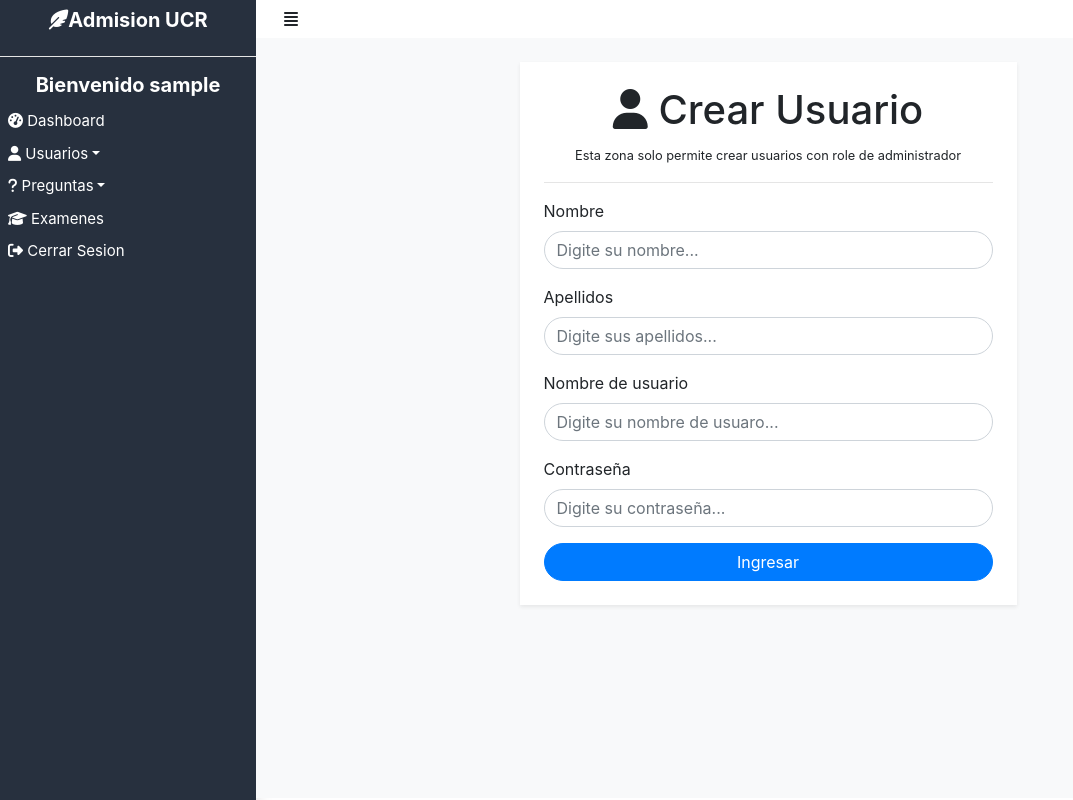
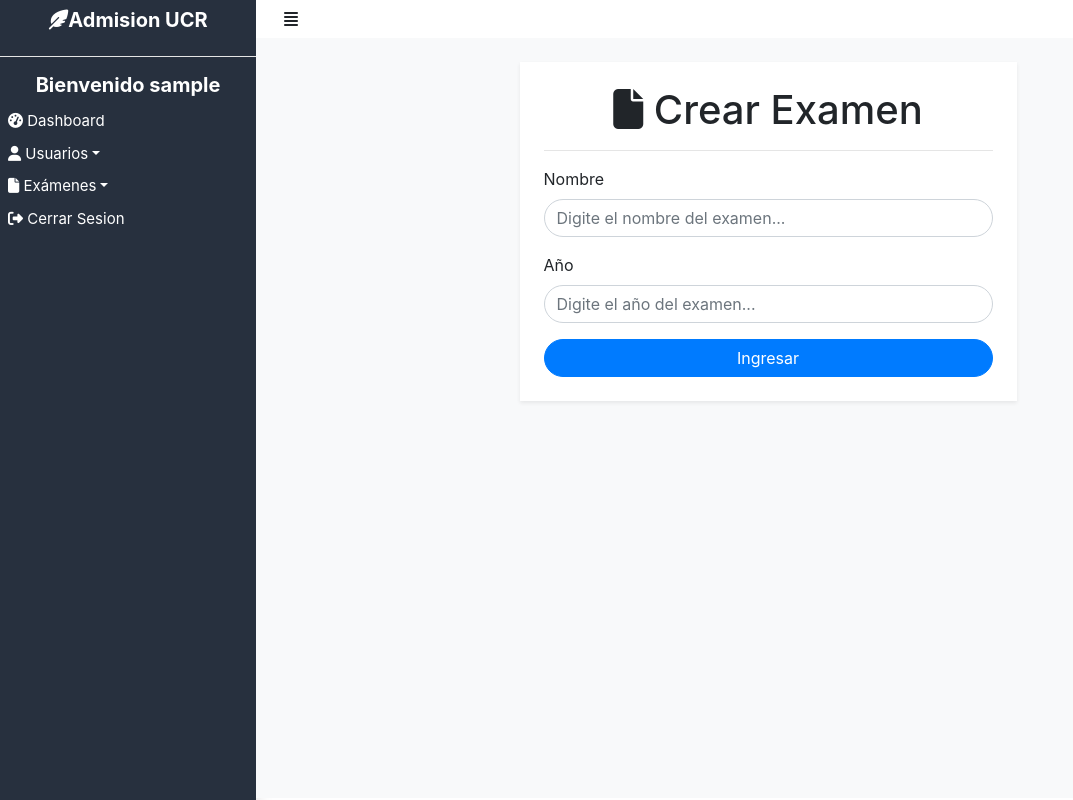
Before and after one commit to bernardogh/TCUAdmision, a Flask app: page /dashboard/addexam in a window 1280 px wide. Shown: the whole page, without its empty margins (0-1073 px from the left). Run offline with Flask 2, Linux system fonts and the light colour scheme; the visitor is signed in with stand-in values (Sample User, id 1); parts of the project's set-up code (start-up, migrations or seed data) failed here and were passed over; some libraries are stand-ins or nearby versions.

Commit message:
Segundo avance administrador

```diff
--- a/Administrator/app/admin_views.py
+++ b/Administrator/app/admin_views.py
@@ -117,6 +117,18 @@ def modify_user():
 @app.route("/dashboard/exams")
 def exams():
     cur = mysql.get_db().cursor()
+    cur.execute('SELECT * FROM EXAMEN')
+    data = cur.fetchall()
+    return render_template('admin/exams.html', exams = data)
+
+@app.route("/dashboard/exams/addNew", methods=["POST"])
+def examsAdd():
+    name = request.form['name']
+    year = float(request.form['year'])
+    cur = mysql.get_db().cursor()
+    cur.execute('INSERT INTO EXAMEN (ANHO, NOMBRE) VALUES (%s,%s)', (year, name))
+    mysql.get_db().commit()
+    flash(u'El examen se guardo existosamente', 'success')
     cur.execute('SELECT * FROM EXAMEN')
     data = cur.fetchall()
     return render_template('admin/exams.html', exams = data)
--- a/Administrator/app/templates/admin/addexam.html
+++ b/Administrator/app/templates/admin/addexam.html
@@ -4,45 +4,23 @@
 <div class="container-fluid mx-auto bg-light mheight containBar">
 	<br>
 	<div class="container bg-white w-50 p-4 scroll-down shadow-sm">
-		<form action="/dashboard/create_user/save" method="POST">
+		<form action="/dashboard/exams/addNew" method="POST">
                     <div class="text-center">
-                        <h1><i class='fas fa-user'></i>&nbsp;Crear Usuario</h1>
-                        <small>Esta zona solo permite crear usuarios con role de administrador</small>
+                        <h1><i class='fa fa-file'></i>&nbsp;Crear Examen</h1>
+
                         <hr>
                     </div>
                     <div class="form-group">
                         <label for="exampleInputEmail1">Nombre</label>
                         <input type="text" name="name" class="form-control rounded-pill"
-                            placeholder="Digite su nombre..."
+                            placeholder="Digite el nombre del examen..."
                             aria-describedby="emailHelp" required>
                     </div>
                     <div class="form-group">
-                        <label for="exampleInputPassword1">Apellidos</label>
-                        <input type="text" name="lastname" class="form-control rounded-pill"
-                            placeholder="Digite sus apellidos..." required>
+                        <label for="exampleInputPassword1">Año</label>
+                        <input type="text" name="year" class="form-control rounded-pill"
+                            placeholder="Digite el año del examen..." required>
                     </div>
-                    <div class="form-group">
-                        <label for="exampleInputPassword1">Nombre de usuario</label>
-                        <input type="text" name="user" class="form-control rounded-pill"
-                            placeholder="Digite su nombre de usuaro..." required>
-                    </div>
-                    <div class="form-group">
-                        <label for="exampleInputPassword1">Contraseña</label>
-                        <input type="password" name="pass" class="form-control rounded-pill"
-                            placeholder="Digite su contraseña..." required>
-                    </div>
-                    {% with messages = get_flashed_messages(with_categories=true) %}
-                        {% if messages %}
-                            {% for category, message in messages %}
-                                <div class="alert alert-{{ category }} alert-dismissible fade show h-25 rounded-pill" role="alert">
-                                    <small><strong>{{message}}</strong></small>
-                                <button type="button" class="close" data-dismiss="alert" aria-label="Close">
-                                    <span aria-hidden="true">&times;</span>
-                                </button>
-                                </div>
-                            {% endfor%}
-                        {% endif %}
-                    {% endwith %}
                     <button type="submit" class="btn btn-primary btn-block rounded-pill">Ingresar</button>
                 </form>
 	</div>
--- a/Administrator/app/templates/admin/templates/layout_dashboard.html
+++ b/Administrator/app/templates/admin/templates/layout_dashboard.html
@@ -30,15 +30,16 @@
   							</div>
 					</div>
   					<div class="container-fluid pl-0 pr-0">
-    						<a class="text-cl pl-2 navbar-brand btn-block sizeF dropdown-toggle" type="button" data-toggle="collapse" data-target="#navbarToggleExternalContent1" aria-controls="navbarToggleExternalContent1" aria-expanded="false" aria-label="Toggle navigation"><i class='fas fa-question'></i>&nbsp;Preguntas</a>
+    						<a class="text-cl pl-2 navbar-brand btn-block sizeF dropdown-toggle" type="button" data-toggle="collapse" data-target="#navbarToggleExternalContent1" aria-controls="navbarToggleExternalContent1" aria-expanded="false" aria-label="Toggle navigation"><i class='fa fa-file'></i>&nbsp;Exámenes</a>
     						<div class="collapse" id="navbarToggleExternalContent1">
    								<div class="pl-0">
-	      							<a class="navbar-brand text-cl pl-3 btn-block sizeF" id="crearPregunta" href="/dashboard/addquestion">&nbsp;&nbsp;<i class='fas fa-plus'></i>&nbsp;Agregar pregunta</a>
-	      							<a class="navbar-brand text-cl pl-3 btn-block sizeF" id="modificarPregunta" href="/dashboard/modify-question">&nbsp;&nbsp;<i class='fas fa-edit'></i>&nbsp;Modificar Pregunta</a>
+	      						<!--<a class="navbar-brand text-cl pl-3 btn-block sizeF" id="crearPregunta" href="/dashboard/addquestion">&nbsp;&nbsp;<i class='fa fa-question'></i>&nbsp;Agregar pregunta</a>-->
+	      							<a class="navbar-brand text-cl pl-3 btn-block sizeF" id="modificarPregunta" href="/dashboard/exams">&nbsp;&nbsp;<i class='fas fa-edit'></i>&nbsp;Editar examen</a>
   								</div>
 							</div>
 					</div>
-					<a class="navbar-brand pl-2 text-cl btn-block sizeF" href="/dashboard/exams"><i class='fas fa-graduation-cap'></i>&nbsp;Examenes</a></div>
+					<!--
+					<a class="navbar-brand pl-2 text-cl btn-block sizeF" href="/dashboard/exams"><i class='fas fa-graduation-cap'></i>&nbsp;Examenes</a></div>-->
 					<a class="navbar-brand pl-2 text-cl btn-block sizeF" href="/sign-out"><i class='fas fa-sign-out-alt'></i>&nbsp;Cerrar Sesion</a></div>
 				</div>
 			</div>
```
Also changed, not shown: Administrator/app/templates/admin/exams.html (+13 -7 lines).
